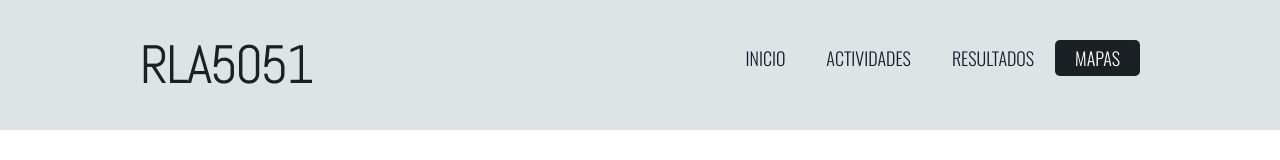
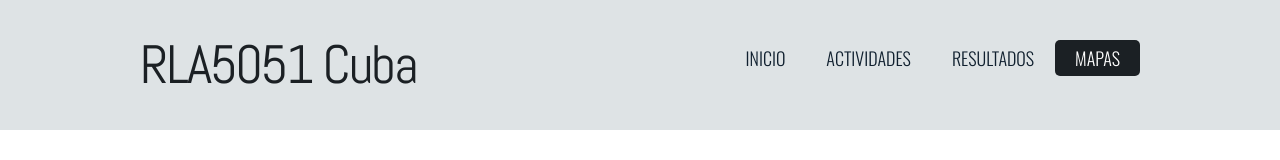
Before and after one commit to RLA5051Cuba/rla5051cuba.github.com, a plain HTML site: page mapas.html in a window 1280 px wide. Shown: the top 160 px of the page. Drawn offline with nearby package versions, Linux system fonts and the light colour scheme; some packages are replaced by stand-ins of ours.

Commit message:
Updated mapas.html

```diff
--- a/mapas.html
+++ b/mapas.html
@@ -62,7 +62,7 @@ Released   : 20121013
 <div id="header-wrapper">
 	<div id="header">
 		<div id="logo">
-			<h1><a href="#">RLA5051</a></h1>
+			<h1><a href="#">RLA5051 Cuba</a></h1>
 		</div>
 		<div id="menu">
 			<ul>
```
